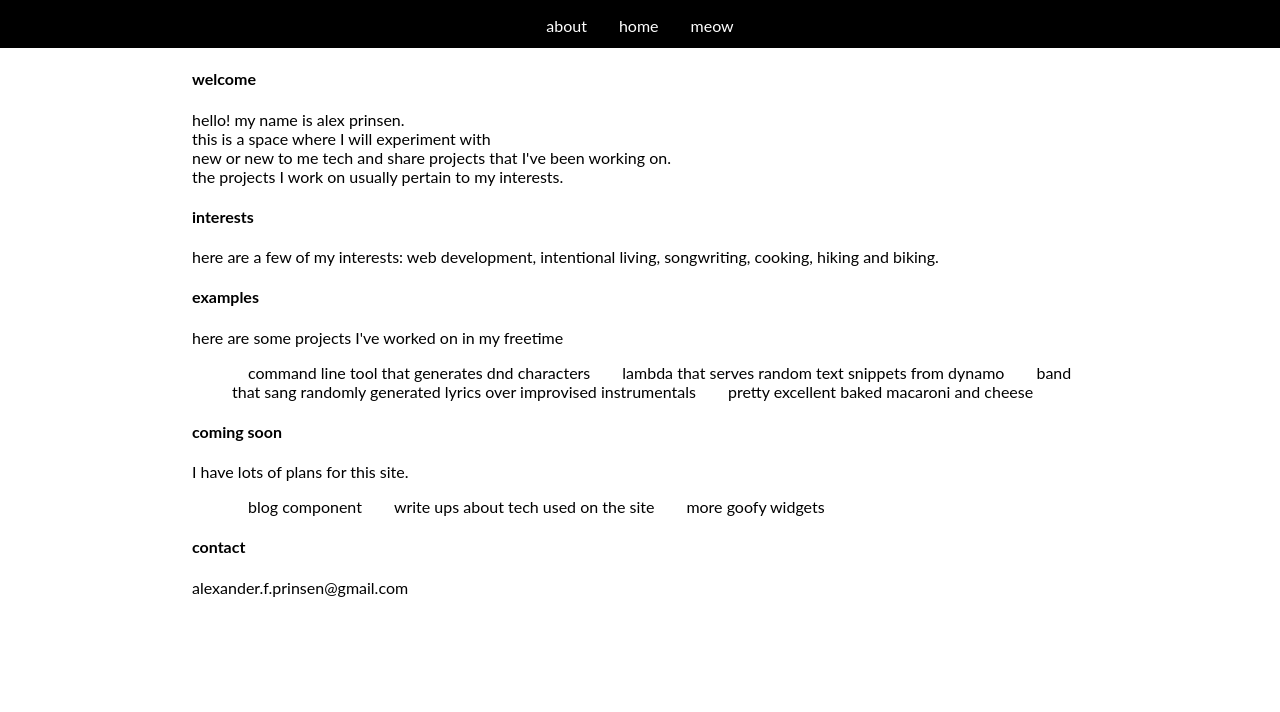
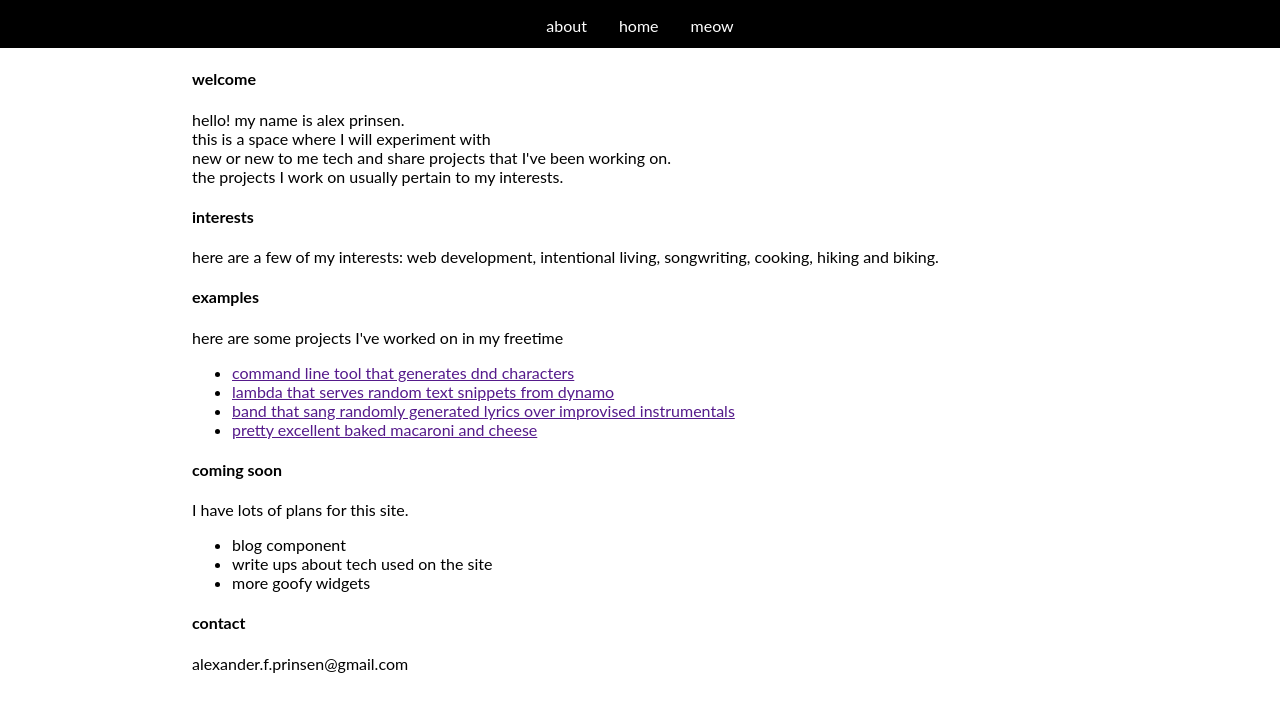
Before and after one commit to animate-object/alex-prinsen-dot-com, a React app: page /#/about in a window 1280 px wide. Shown: the top 712 px of the page. Built offline with nearby package versions, Linux system fonts and the light colour scheme; the HTML template or start-up script is replaced by a standard one.

Commit message:
update index.css

```diff
--- a/src/index.css
+++ b/src/index.css
@@ -4,20 +4,3 @@ html, body, #app, #app>div>main {
     font-family: 'Lato', arial, sans-serif;
     display: block;
 }
-
-header nav ul  {
-    height: 4vh;
-    width: 100vw;
-    margin: 0;
-    padding: 2vh 0 0 0 ;
-    text-align: center;
-}
-li {
-    margin-left: 1em;
-    margin-right: 1em;
-    display: inline;
-}
-a {
-    color: black;
-    text-decoration: none;
-}
--- a/src/splash/splash.jsx
+++ b/src/splash/splash.jsx
@@ -3,13 +3,22 @@ import './splash.css';
 import PithyText from './pithy/pithy.jsx'
 
 export default class Splash extends React.Component {
+    constructor(props) {
+        super(props);
+        this.state = {items: ['owls']};
+    }
+    randomFromList (list)  {
+        return list[Math.floor(Math.random() * list.length)]
+    }
     render() {
         return (
             <div>
                 <div className="splash-main-flex-container">
                     <div className="splash-main-content">
-                        <h1>Alex Prinsen Dot Com</h1>
-                        <h3>Under Construction</h3>
+                        <h1>alex prinsen dot com</h1>
+                        <h3>
+                            software, simple living,
+                            {" " + this.randomFromList(this.state.items)}</h3>
                         <PithyText />
                     </div>
                 </div>
```
